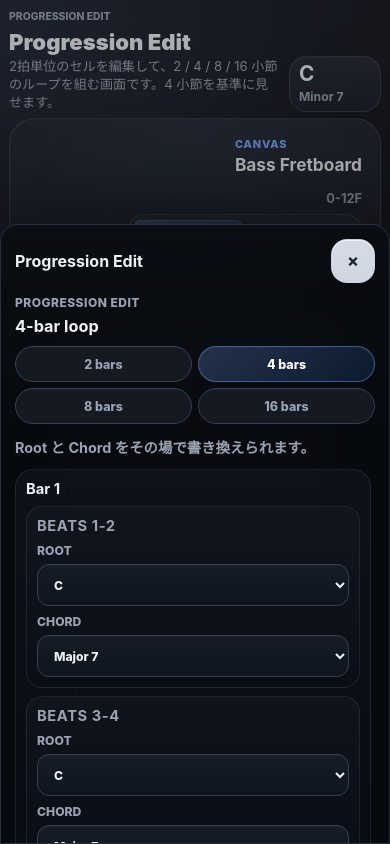
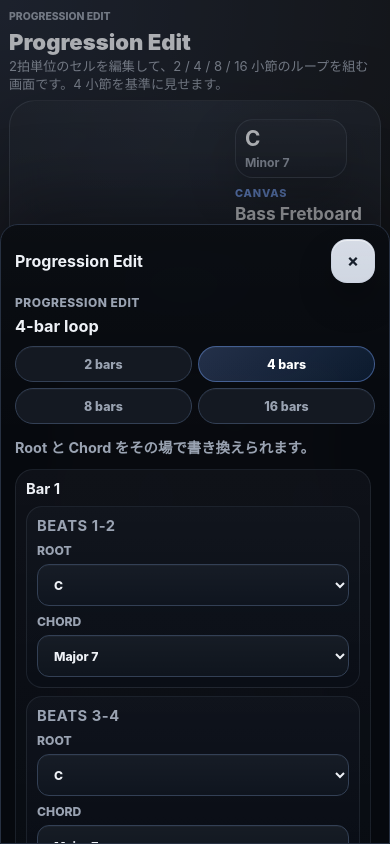
Before and after one commit to muu-ima/muu-fret-degree, a Next.js app: page /progression in a window 390 px wide. Shown: the top 844 px of the page. Built offline with nearby package versions, Linux system fonts and the light colour scheme.

Commit message:
Move progression badge into canvas header

```diff
--- a/app/components/PracticeWorkspace.tsx
+++ b/app/components/PracticeWorkspace.tsx
@@ -345,10 +345,12 @@ export function PracticeWorkspace({ showProgressionEditor, pageMode }: PracticeW
           <p className="heroTitle">{pageHeader.title}</p>
           <p className="heroSummary">{pageHeader.summary}</p>
         </div>
-        <div className={pageMode === "progression" ? "chordBadge chordBadgeProgression" : "chordBadge"}>
-          <strong>{displayedRoot}</strong>
-          <span>{displayedChordType.name}</span>
-        </div>
+        {pageMode === "practice" ? (
+          <div className="chordBadge">
+            <strong>{displayedRoot}</strong>
+            <span>{displayedChordType.name}</span>
+          </div>
+        ) : null}
       </section>
 
       <div
@@ -411,6 +413,12 @@ export function PracticeWorkspace({ showProgressionEditor, pageMode }: PracticeW
       <section className="fretboardCanvas">
         <div className="fretboardCanvasHeader">
           <div>
+            {pageMode === "progression" ? (
+              <div className="chordBadge chordBadgeProgression fretboardCanvasBadge">
+                <strong>{displayedRoot}</strong>
+                <span>{displayedChordType.name}</span>
+              </div>
+            ) : null}
             <p className="fretboardCanvasEyebrow">Canvas</p>
             <strong>Bass Fretboard</strong>
           </div>
--- a/app/globals.css
+++ b/app/globals.css
@@ -396,6 +396,13 @@ input {
   min-width: 208px;
 }
 
+.fretboardCanvasBadge {
+  width: fit-content;
+  min-width: 172px;
+  margin-bottom: 12px;
+  padding: 10px 12px;
+}
+
 .chordBadge strong {
   font-size: 1.65rem;
   line-height: 1;
@@ -1309,6 +1316,10 @@ select:focus-visible,
 
   .chordBadgeProgression {
     min-width: 0;
+  }
+
+  .fretboardCanvasBadge {
+    margin-bottom: 10px;
   }
 
   .controls {
@@ -1525,6 +1536,11 @@ select:focus-visible,
 
   .chordBadge span {
     font-size: 0.76rem;
+  }
+
+  .fretboardCanvasBadge {
+    min-width: 112px;
+    margin-bottom: 8px;
   }
 
   .desktopControls,
```
